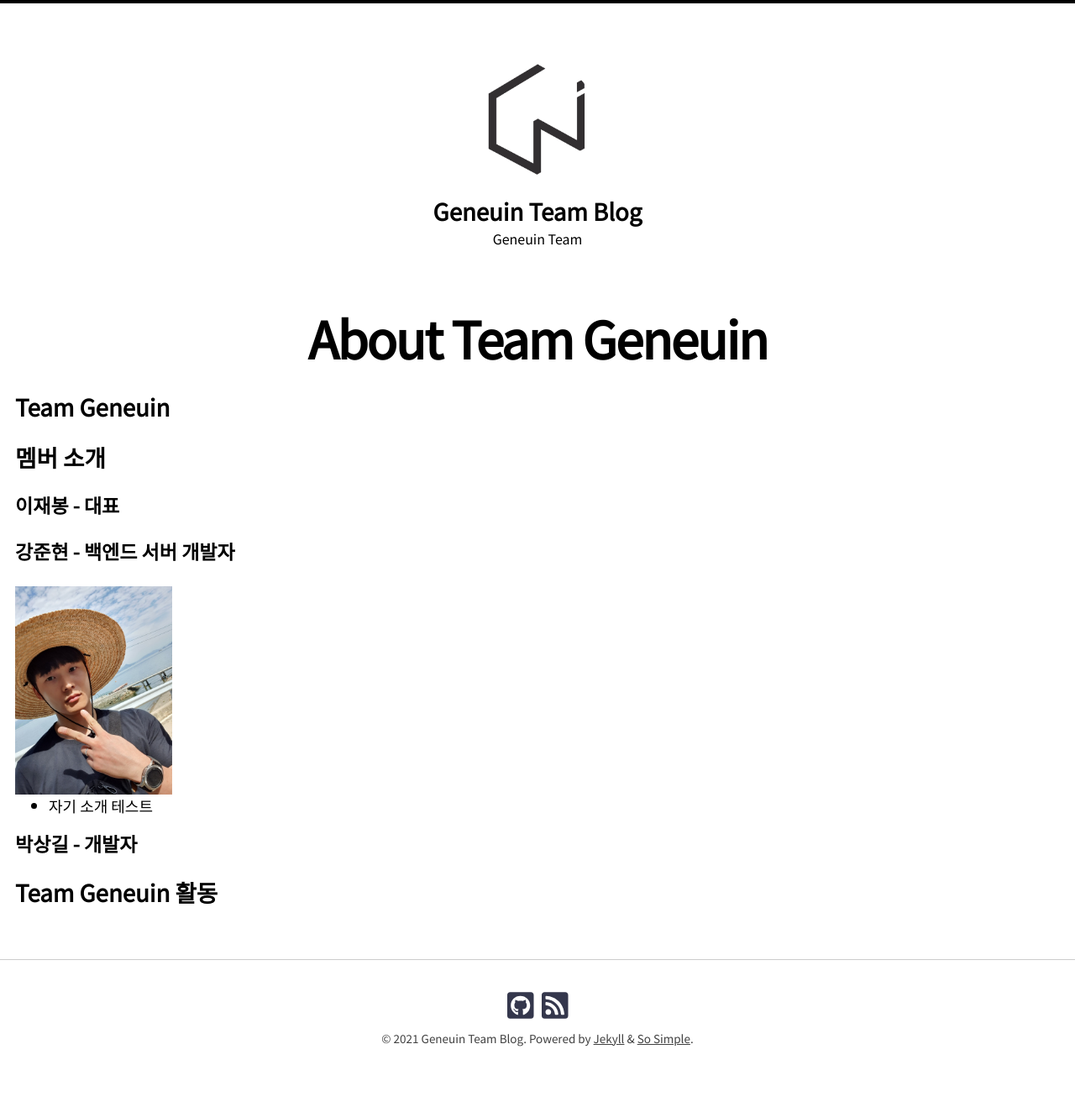
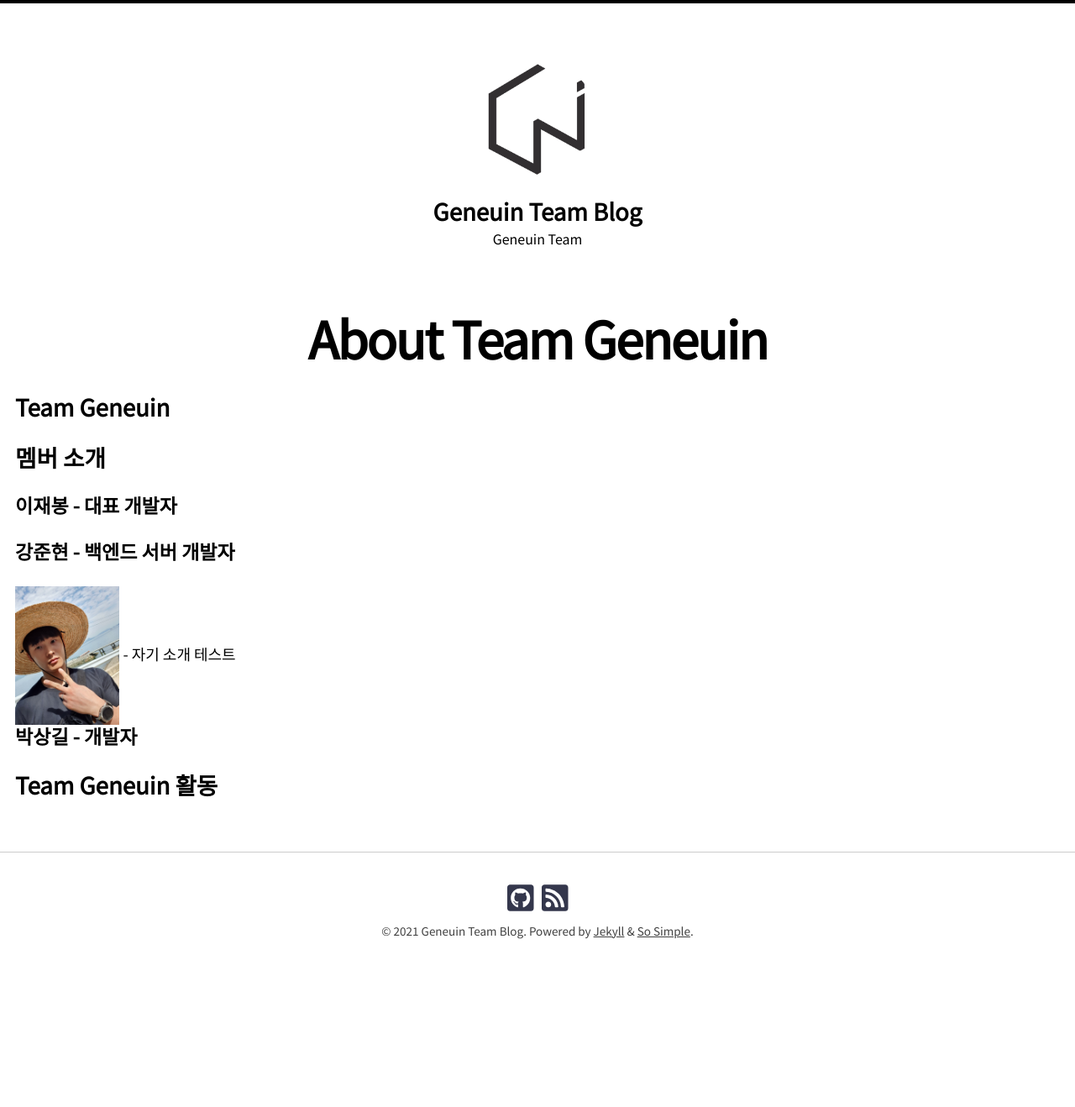
Before and after one commit to jblee-bong/bong.pos, a Jekyll site: the page built from _pages/about.md, in a window 1280 px wide. Shown: the whole page at 84% size. Built offline with Jekyll 4.4.1, drawn with Linux system fonts in a browser that asks for light colours; nearby versions of some CDN libraries; after the commit the page ends 1190 px from its top, so only the background shows below that.

Commit message:
Docs: home 변경 및 about 변경

```diff
--- a/_pages/about.md
+++ b/_pages/about.md
@@ -9,14 +9,14 @@ entries_layout: grid
 ## Team Geneuin
 
 ## 멤버 소개
-### 이재봉 - 대표
+### 이재봉 - 대표 개발자
 
 ### 강준현 - 백엔드 서버 개발자
 <div>
-    <img src="/images/members/junhyunny.jpg" width="15%"/>
+    <img src="/images/members/junhyunny.jpg" width="10%"/>
+    - 자기 소개 테스트
 </div>
 
-- 자기 소개 테스트
 
 ### 박상길 - 개발자
 
```
Also changed, not shown: _layouts/home.html (deleted, +0 -14 lines), _layouts/home.md (added, +5 -0 lines).
